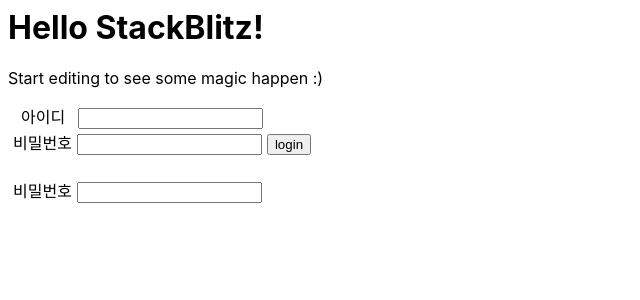
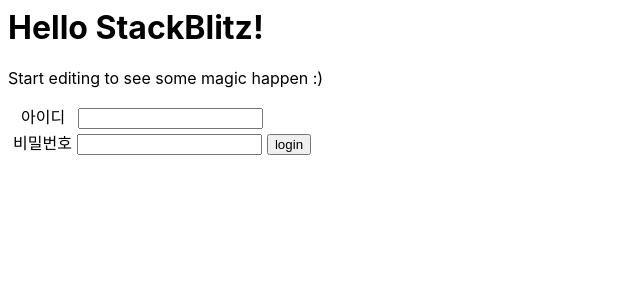
Before and after one commit to jaehak26/login-react---stackblitz, a React (Create React App) app: page / in a window 1280 px wide. Shown: the top 300 px of the page, without its empty margins (0-640 px from the left). Built offline with nearby package versions, Linux system fonts and the light colour scheme.

Commit message:
1 file modified

```diff
--- a/src/App.js
+++ b/src/App.js
@@ -10,9 +10,6 @@
       <h1>Hello StackBlitz!</h1>
       <p>Start editing to see some magic happen :)</p>
       <LoginForm></LoginForm>
-      <br />
-      <br />
-      <Password></Password>
     </div>
   );
 }
```
